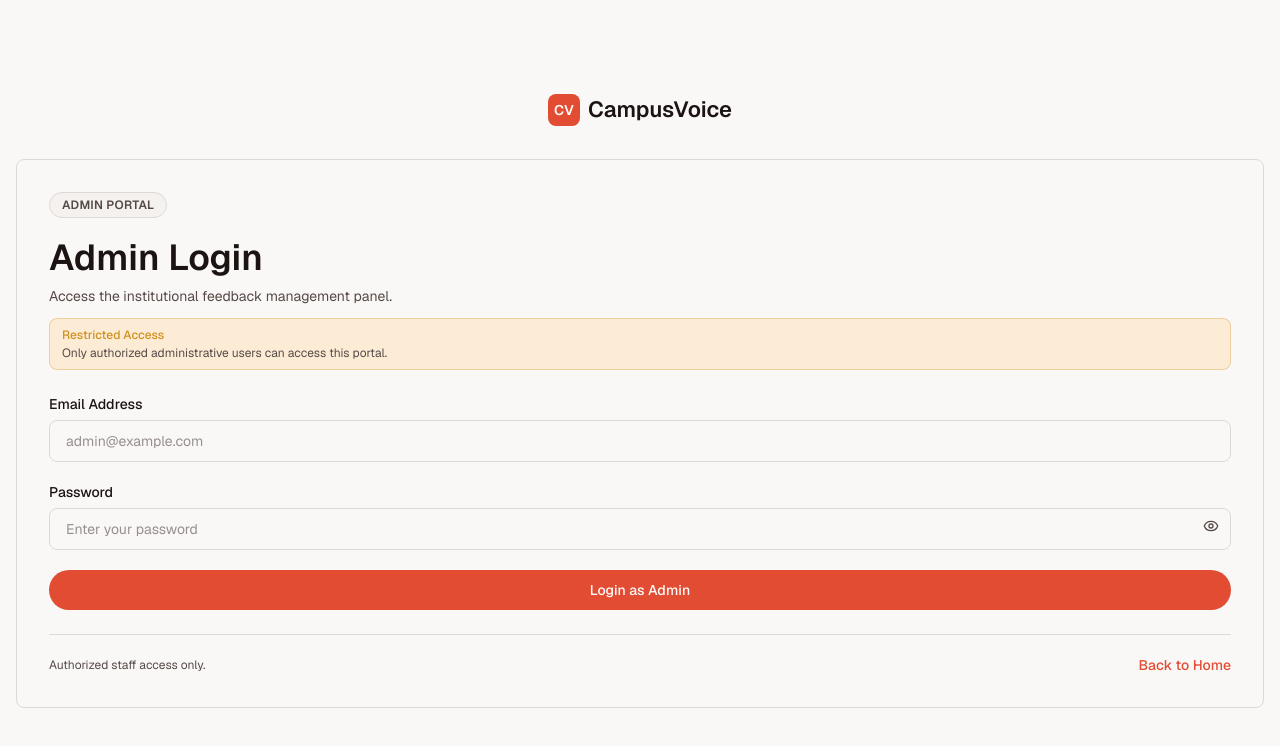
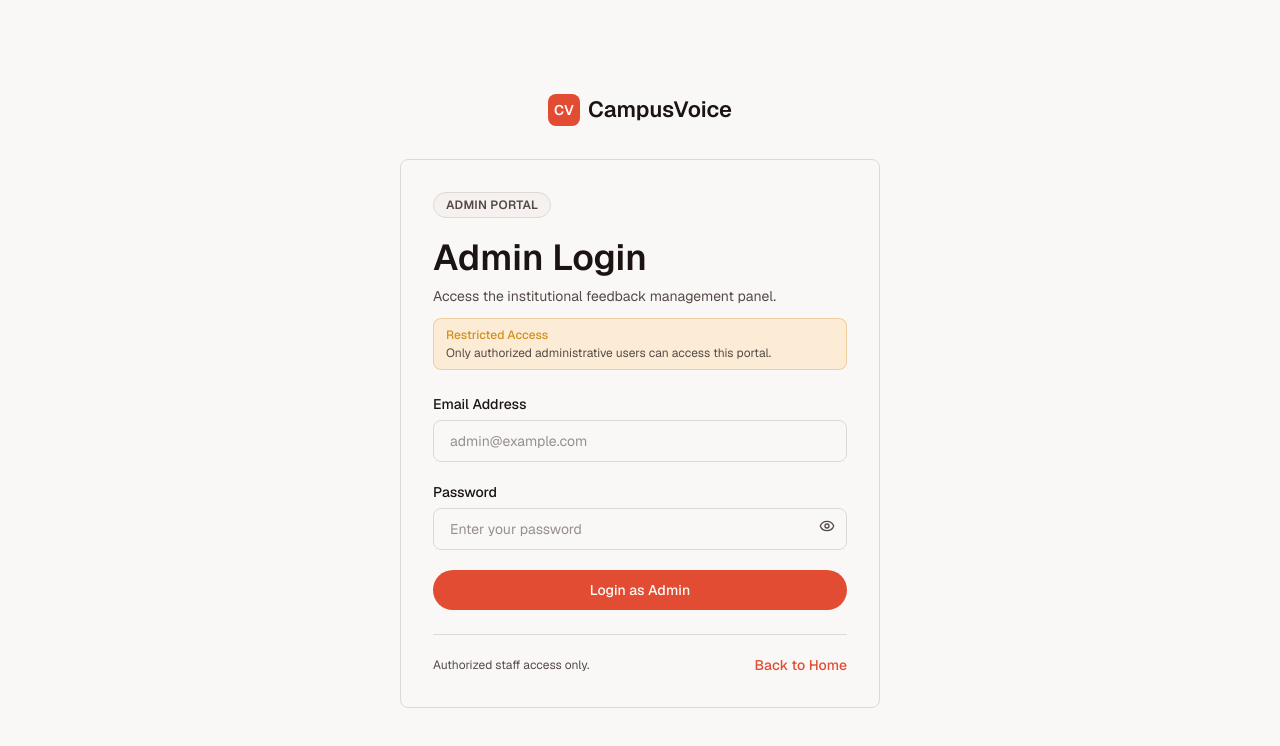
Before and after one commit to DivineChile/student-feedback, a React (Vite) app: page /admin-login in a window 1280 px wide. Shown: the top 746 px of the page. Built offline with nearby package versions, Linux system fonts and the light colour scheme; no server answers.

Commit message:
Refactored admin page

```diff
--- a/src/routes/AdminLoginPage.jsx
+++ b/src/routes/AdminLoginPage.jsx
@@ -4,7 +4,7 @@
 export default function AdminLoginPage() {
   return (
     <main className="min-h-screen bg-paper flex items-center justify-center px-4 py-10">
-      <div className="w-full">
+      <div className="w-full max-w-[30rem]">
         {/* Logo */}
         <div className="flex justify-center mb-8">
           <Link to="/" className="flex items-center gap-2">
```
